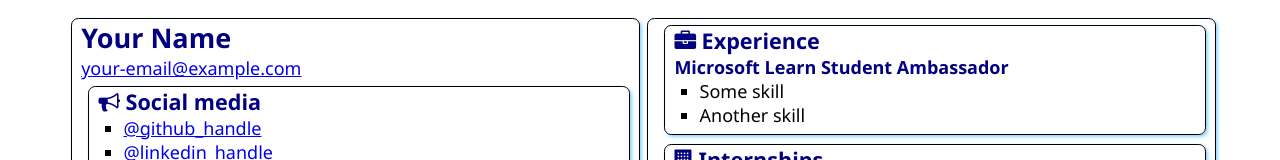
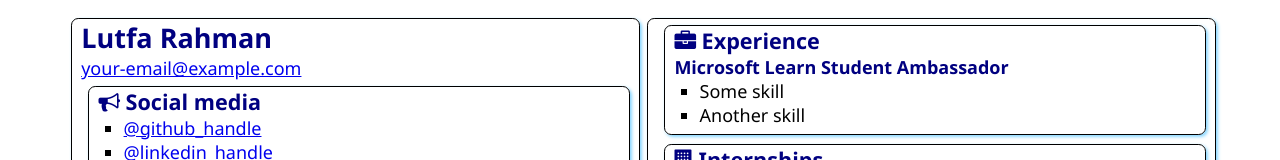
Before and after one commit to lutfarahman/SATechnicalOnboarding, a plain HTML site: page src/index.html in a window 1280 px wide. Shown: the top 160 px of the page. Drawn offline with Linux system fonts and the light colour scheme.

```diff
--- a/src/index.html
+++ b/src/index.html
@@ -12,7 +12,7 @@
 <body>
     <main>
         <article class="box">
-            <h1>Your Name</h1>
+            <h1>Lutfa Rahman</h1>
             <div><a href="mailto:your.email@example.com">your-email@example.com</a></div>
 
             <section class="box">
```
